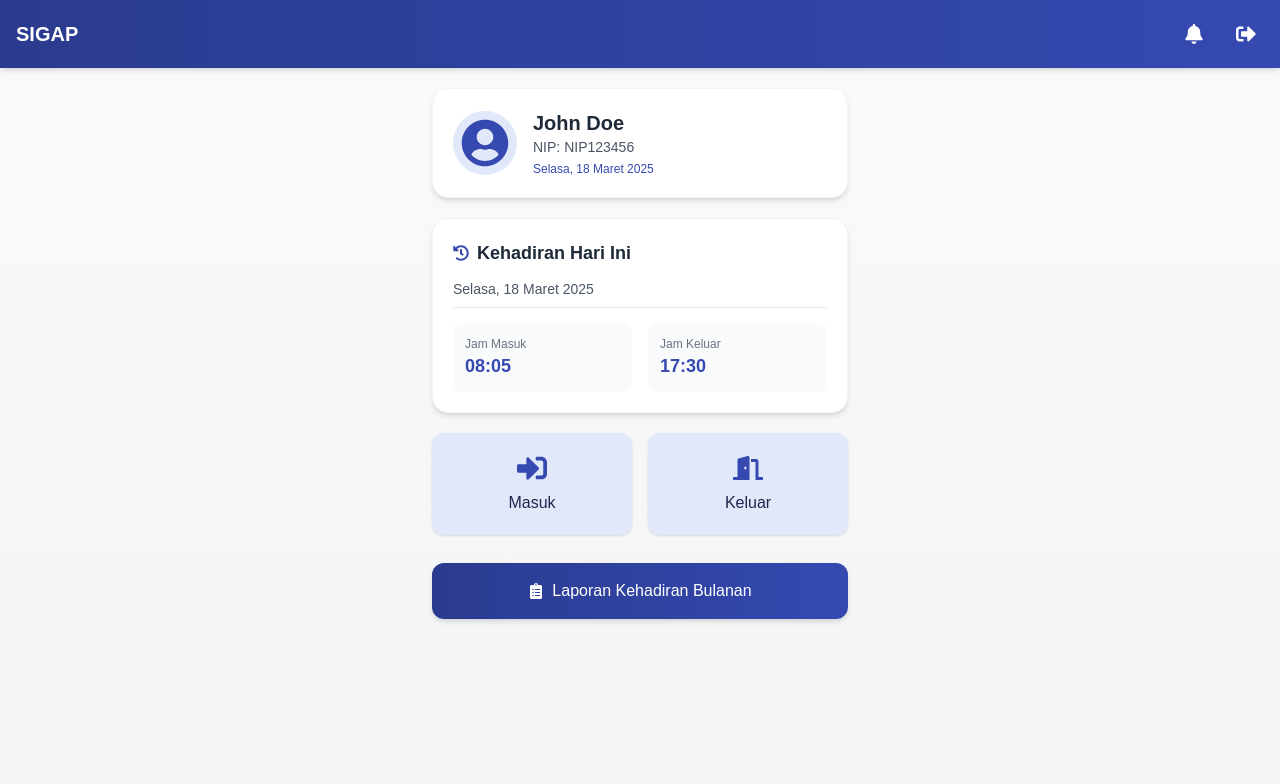
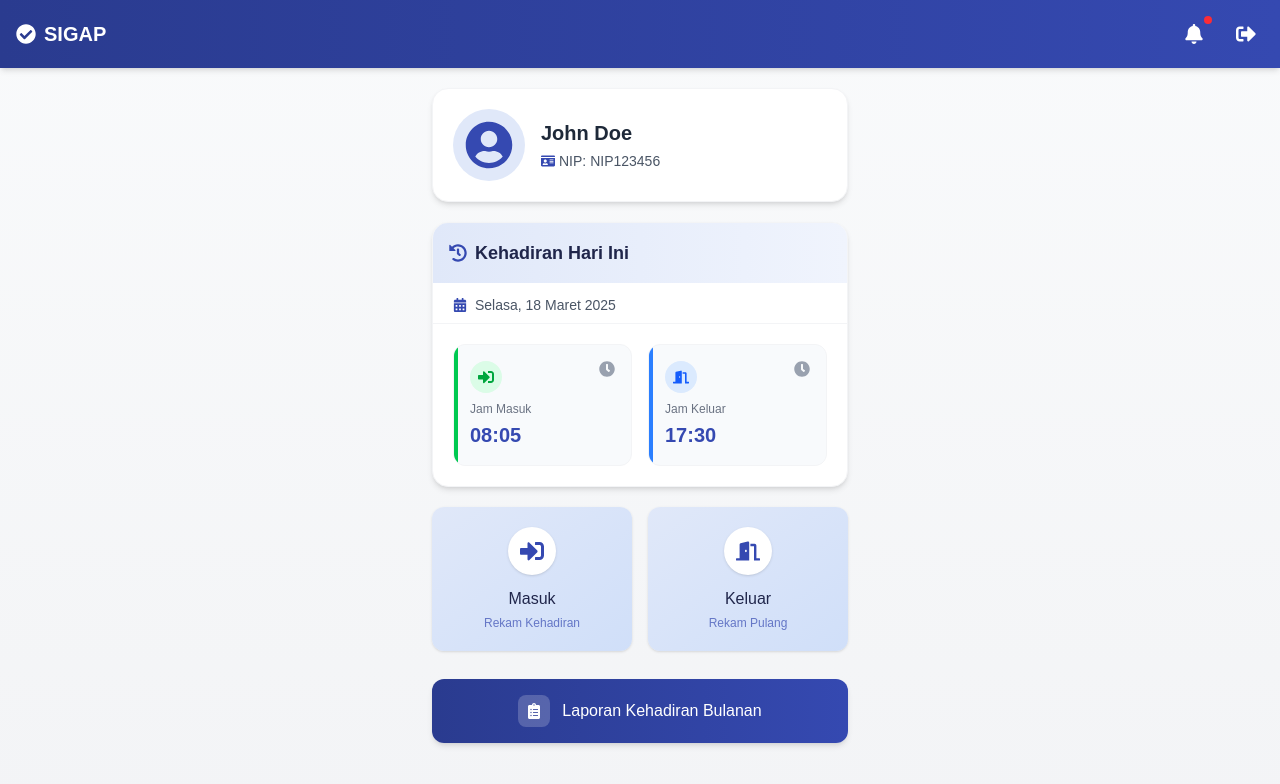
Before and after one commit to GabrielArdy/sigap-frontend, a Next.js app: page /home in a window 1280 px wide. Shown: the top 784 px of the page. Built offline with nearby package versions, Linux system fonts and the light colour scheme.

Commit message:
fix: refine design of homepage

```diff
--- a/src/app/home/page.jsx
+++ b/src/app/home/page.jsx
@@ -1,9 +1,8 @@
 'use client'
 import Image from 'next/image';
 import { useRouter } from 'next/navigation';
-import { Router } from 'next/router';
 import React, { useState } from 'react';
-import { FaUserCircle, FaBell, FaSignOutAlt, FaSignInAlt, FaDoorOpen, FaClipboardList, FaHistory } from 'react-icons/fa';
+import { FaUserCircle, FaBell, FaSignOutAlt, FaSignInAlt, FaDoorOpen, FaClipboardList, FaHistory, FaClock, FaCalendarAlt, FaIdCard, FaCheckCircle } from 'react-icons/fa';
 
 export default function HomePage() {
   // Mock data - replace with actual user data and attendance logic
@@ -44,11 +43,14 @@ export default function HomePage() {
   return (
     <div className="min-h-screen bg-gradient-to-b from-gray-50 to-gray-100 text-gray-800">
       {/* Header with notification and logout */}
-      <header className="bg-gradient-to-r from-[#2a3b8f] to-[#3549b1] text-white p-4 flex justify-between items-center shadow-md">
-        <h1 className="text-xl font-bold">SIGAP</h1>
+      <header className="bg-gradient-to-r from-[#2a3b8f] to-[#3549b1] text-white p-4 flex justify-between items-center shadow-md sticky top-0 z-10">
+        <h1 className="text-xl font-bold flex items-center">
+          <FaCheckCircle className="mr-2" /> SIGAP
+        </h1>
         <div className="flex items-center space-x-4">
-          <button className="p-2 hover:bg-[#3549b1]/70 rounded-full transition-colors duration-200">
+          <button className="p-2 hover:bg-[#3549b1]/70 rounded-full transition-colors duration-200 relative">
             <FaBell className="text-xl" />
+            <span className="absolute top-0 right-0 h-2 w-2 bg-red-500 rounded-full"></span>
           </button>
           <button className="p-2 hover:bg-[#3549b1]/70 rounded-full transition-colors duration-200">
             <FaSignOutAlt className="text-xl" />
@@ -67,35 +69,59 @@ export default function HomePage() {
                 className="w-16 h-16 rounded-full border-2 border-[#3549b1]"
               />
             ) : (
-              <div className="bg-[#e0e8f9] p-2 rounded-full">
+              <div className="bg-[#e0e8f9] p-3 rounded-full">
                 <FaUserCircle className="w-12 h-12 text-[#3549b1]" />
               </div>
             )}
-            <div>
+            <div className="flex-1">
               <h2 className="text-xl font-bold">{userData.name}</h2>
-              <p className="text-sm text-gray-600">NIP: {userData.employeeId}</p>
-              <p className="text-xs text-[#3549b1] mt-1">{userData.todayAttendance.date}</p>
+              <div className="flex items-center text-sm text-gray-600 mt-1">
+                <FaIdCard className="mr-1 text-[#3549b1]" />
+                <p>NIP: {userData.employeeId}</p>
+              </div>
             </div>
           </div>
         </div>
 
-        {/* Today's Attendance Card */}
-        <div className="bg-white rounded-2xl p-5 shadow-md hover:shadow-lg transition-shadow duration-200 border border-gray-100">
-          <div className="flex items-center mb-3">
-            <FaHistory className="text-[#3549b1] mr-2" />
-            <h3 className="text-lg font-bold">Kehadiran Hari Ini</h3>
+        {/* Today's Attendance Card - Redesigned with repositioned date */}
+        <div className="bg-white rounded-2xl overflow-hidden shadow-md hover:shadow-lg transition-shadow duration-200 border border-gray-100">
+          <div className="bg-gradient-to-r from-[#e0e8f9] to-[#f0f4fd] p-4">
+            <div className="flex items-center">
+              <FaHistory className="text-[#3549b1] mr-2 text-lg" />
+              <h3 className="text-lg font-bold text-[#20264b]">Kehadiran Hari Ini</h3>
+            </div>
           </div>
-          <div className="border-b border-gray-200 pb-2 mb-3">
-            <p className="text-sm text-gray-600">{userData.todayAttendance.date}</p>
+
+          <div className="px-5 pt-3 pb-2 border-b border-gray-100">
+            <div className="flex items-center text-sm text-gray-600">
+              <FaCalendarAlt className="text-[#3549b1] mr-2" />
+              <span>{userData.todayAttendance.date}</span>
+            </div>
           </div>
-          <div className="grid grid-cols-2 gap-4 pt-1">
-            <div className="bg-[#f8fafc] p-3 rounded-lg">
-              <p className="text-xs text-gray-500">Jam Masuk</p>
-              <p className="text-lg font-semibold text-[#3549b1]">{userData.todayAttendance.checkIn || "-"}</p>
+
+          <div className="grid grid-cols-2 gap-4 p-5">
+            <div className="bg-[#f8fafc] p-4 rounded-xl border border-gray-100 relative overflow-hidden group hover:shadow-md transition-all">
+              <div className="absolute top-0 left-0 w-1 h-full bg-green-500"></div>
+              <div className="flex justify-between items-start mb-2">
+                <div className="rounded-full bg-green-100 p-2">
+                  <FaSignInAlt className="text-green-600" />
+                </div>
+                <FaClock className="text-gray-400 group-hover:text-[#3549b1] transition-colors" />
+              </div>
+              <p className="text-xs text-gray-500 mb-1">Jam Masuk</p>
+              <p className="text-xl font-semibold text-[#3549b1]">{userData.todayAttendance.checkIn || "-"}</p>
             </div>
-            <div className="bg-[#f8fafc] p-3 rounded-lg">
-              <p className="text-xs text-gray-500">Jam Keluar</p>
-              <p className="text-lg font-semibold text-[#3549b1]">{userData.todayAttendance.checkOut || "-"}</p>
+
+            <div className="bg-[#f8fafc] p-4 rounded-xl border border-gray-100 relative overflow-hidden group hover:shadow-md transition-all">
+              <div className="absolute top-0 left-0 w-1 h-full bg-blue-500"></div>
+              <div className="flex justify-between items-start mb-2">
+                <div className="rounded-full bg-blue-100 p-2">
+                  <FaDoorOpen className="text-blue-600" />
+                </div>
+                <FaClock className="text-gray-400 group-hover:text-[#3549b1] transition-colors" />
+              </div>
+              <p className="text-xs text-gray-500 mb-1">Jam Keluar</p>
+              <p className="text-xl font-semibold text-[#3549b1]">{userData.todayAttendance.checkOut || "-"}</p>
             </div>
           </div>
         </div>
@@ -104,25 +130,33 @@ export default function HomePage() {
         <div className="grid grid-cols-2 gap-4">
           <button
             onClick={handleCheckIn}
-            className={`flex flex-col items-center justify-center bg-[#e0e8f9] hover:bg-[#c8d7f5] p-5 rounded-xl shadow transition-all duration-200 ${checkInActive ? 'transform scale-95' : ''}`}
+            className={`flex flex-col items-center justify-center bg-gradient-to-br from-[#e0e8f9] to-[#d0dff9] hover:from-[#c8d7f5] hover:to-[#b8cbf1] p-5 rounded-xl shadow transition-all duration-200 ${checkInActive ? 'transform scale-95' : ''}`}
           >
-            <FaSignInAlt className="text-[#3549b1] text-3xl mb-2" />
+            <div className="bg-white p-3 rounded-full shadow-sm mb-3">
+              <FaSignInAlt className="text-[#3549b1] text-2xl" />
+            </div>
             <span className="font-medium text-[#20264b]">Masuk</span>
+            <span className="text-xs text-[#3549b1]/70 mt-1">Rekam Kehadiran</span>
           </button>
 
           <button
             onClick={handleCheckOut}
-            className={`flex flex-col items-center justify-center bg-[#e0e8f9] hover:bg-[#c8d7f5] p-5 rounded-xl shadow transition-all duration-200 ${checkOutActive ? 'transform scale-95' : ''}`}
+            className={`flex flex-col items-center justify-center bg-gradient-to-br from-[#e0e8f9] to-[#d0dff9] hover:from-[#c8d7f5] hover:to-[#b8cbf1] p-5 rounded-xl shadow transition-all duration-200 ${checkOutActive ? 'transform scale-95' : ''}`}
           >
-            <FaDoorOpen className="text-[#3549b1] text-3xl mb-2" />
+            <div className="bg-white p-3 rounded-full shadow-sm mb-3">
+              <FaDoorOpen className="text-[#3549b1] text-2xl" />
+            </div>
             <span className="font-medium text-[#20264b]">Keluar</span>
+            <span className="text-xs text-[#3549b1]/70 mt-1">Rekam Pulang</span>
           </button>
         </div>
 
         {/* Monthly Report Button */}
-        <button className="mt-2 bg-gradient-to-r from-[#2a3b8f] to-[#3549b1] hover:from-[#243780] hover:to-[#2d3e9d] text-white py-4 px-6 rounded-xl shadow-md transition-colors flex items-center justify-center transform hover:translate-y-[-2px] duration-200">
-          <FaClipboardList className="mr-2" />
-          Laporan Kehadiran Bulanan
+        <button className="mt-2 bg-gradient-to-r from-[#2a3b8f] to-[#3549b1] hover:from-[#243780] hover:to-[#2d3e9d] text-white py-4 px-6 rounded-xl shadow-md transition-all flex items-center justify-center transform hover:translate-y-[-2px] hover:shadow-lg duration-200">
+          <div className="bg-white/20 p-2 rounded-lg mr-3">
+            <FaClipboardList className="text-white" />
+          </div>
+          <span>Laporan Kehadiran Bulanan</span>
         </button>
       </main>
     </div>
```
